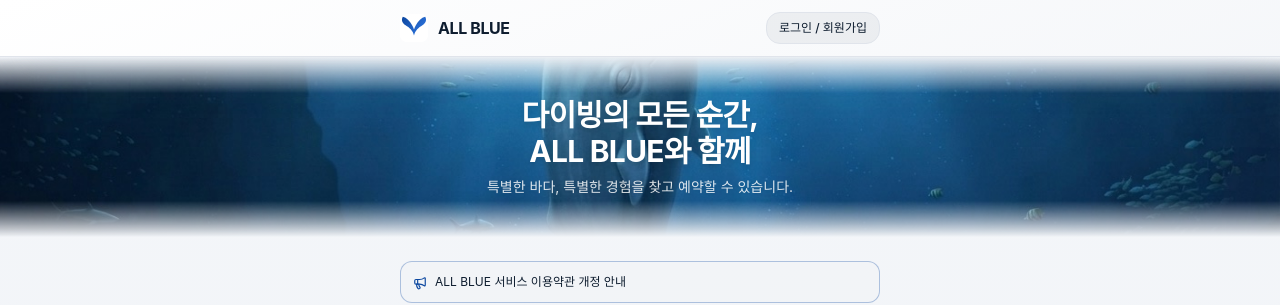
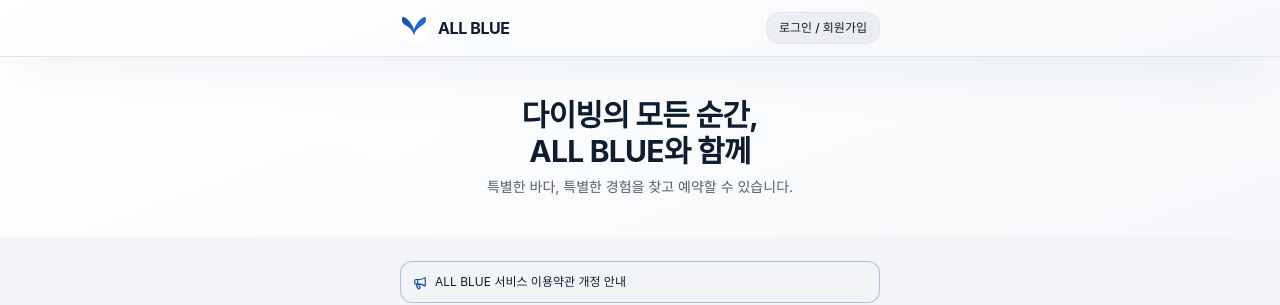
Before and after one commit to go1234a-byte/all-blue-diving, a React (Vite) app: page / in a window 1280 px wide. Shown: the top 305 px of the page. Built offline with nearby package versions, Linux system fonts and the light colour scheme; no server answers; the database is empty; a web font is replaced by a local one; what @enter-pro/analytics-sdk would draw is missing.

Commit message:
revert: 홈 히어로 배경 고래 사진 제거, 기존 오션 그라데이션 디자인으로 복원

```diff
--- a/src/pages/Index.tsx
+++ b/src/pages/Index.tsx
@@ -58,23 +58,17 @@ const Index = () => {
     <div className="min-h-full bg-gradient-surface pb-20">
       <AppHeader />
 
-      {/* 히어로 — 오션 그라데이션/글로우 배경 없이 향유고래 사진이 그대로 배경이 된다.
-          위아래 가장자리만 마스크로 자연스럽게 풀어서 다음 섹션과 부드럽게 이어지게 한다. */}
-      <div className="relative overflow-hidden px-4 pb-8 pt-8 text-center md:pb-10 md:pt-10">
-        <img
-          src="/splash-whale.jpg"
-          alt=""
-          className="pointer-events-none absolute inset-0 h-full w-full object-cover [mask-image:linear-gradient(to_bottom,transparent,black_20%,black_80%,transparent)] [-webkit-mask-image:linear-gradient(to_bottom,transparent,black_20%,black_80%,transparent)]"
-        />
+      {/* 히어로 — bg-gradient-ocean은 라이트 테마에서는 흰 배경에 가깝고, 다크 모드에서는
+          오션 그라데이션으로 바뀐다. 텍스트도 text-foreground라 두 테마 모두에서 대비가 맞다. */}
+      <div className="relative overflow-hidden bg-gradient-ocean px-4 pb-8 pt-8 text-center md:pb-10 md:pt-10">
+        <div className="pointer-events-none absolute inset-0 opacity-20 [background:radial-gradient(circle_at_30%_20%,white,transparent_45%)]" />
         <div className="relative mx-auto flex max-w-md flex-col items-center gap-2 md:max-w-lg">
-          {/* 배경이 이제 라이트/다크 상관없이 항상 같은 사진이라, 테마별로 바뀌던
-              text-foreground 대신 사진 위에서 항상 또렷한 흰 텍스트 + 그림자로 고정한다. */}
-          <h1 className="text-2xl font-bold leading-tight tracking-tight text-white drop-shadow-md md:text-3xl">
+          <h1 className="text-2xl font-bold leading-tight tracking-tight text-foreground md:text-3xl">
             다이빙의 모든 순간,
             <br />
             ALL BLUE와 함께
           </h1>
-          <p className="text-sm text-white/85 drop-shadow-sm">
+          <p className="text-sm text-foreground/70">
             특별한 바다, 특별한 경험을 찾고 예약할 수 있습니다.
           </p>
         </div>
```
